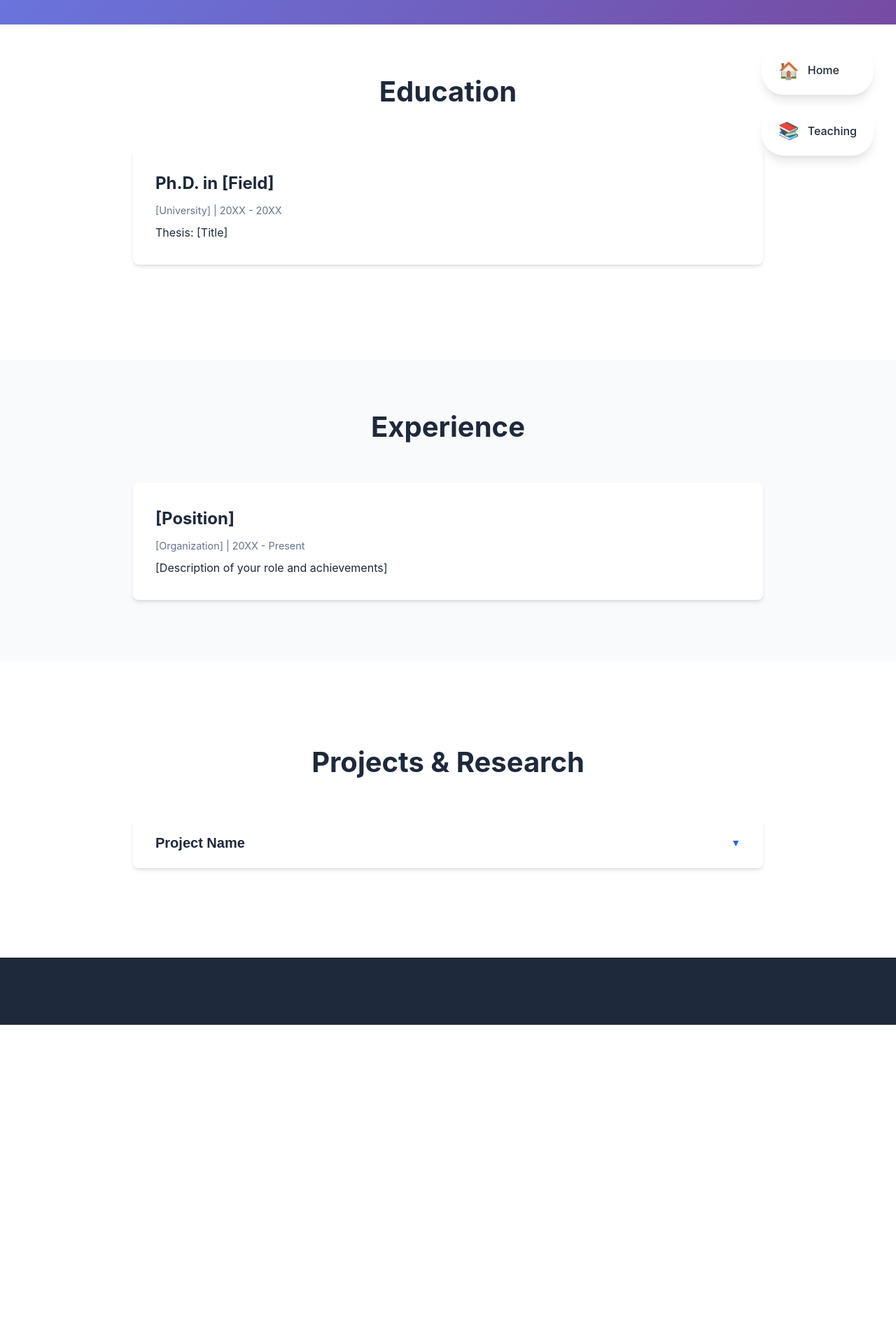
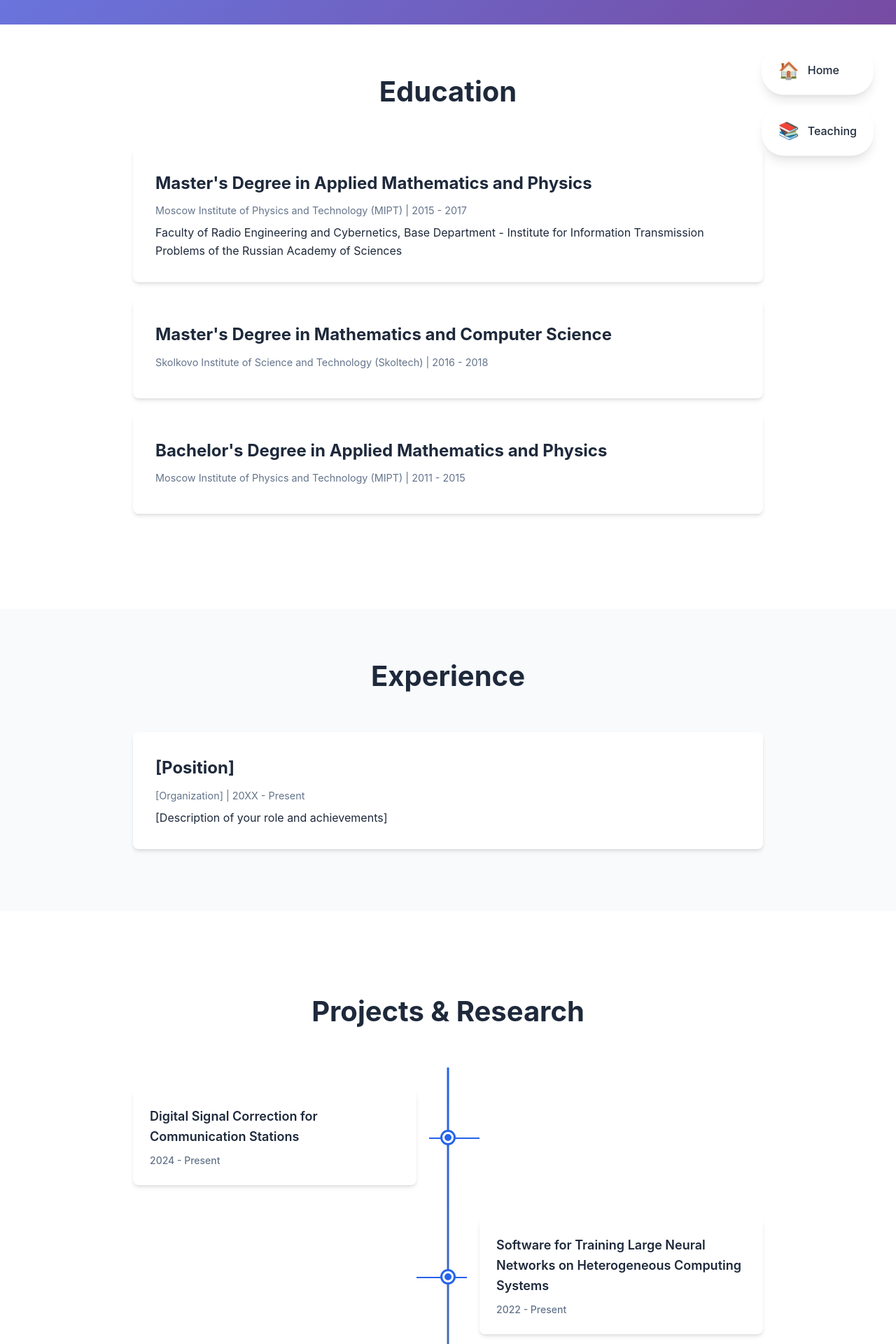
Before and after one commit to glkarpov/glkarpov.github.io, a Jekyll site: the page built from cv.html, in a window 1280 px wide. Shown: the part 306-2226 px from the top of the page at 70% size. Built offline with Jekyll 4.4.1, drawn with Linux system fonts in a browser that asks for light colours; before the commit the page ends 1770 px from its top, so only the background shows below that; some of the changed text lies outside the part shown.

Commit message:
projects filled

```diff
--- /dev/null
+++ b/Gemfile
@@ -0,0 +1,5 @@
+source "https://rubygems.org"
+
+gem "jekyll", "~> 4.3"
+gem "jekyll-seo-tag"
+gem "jekyll-theme-cayman"
--- a/_config.yml
+++ b/_config.yml
@@ -24,11 +24,18 @@
 
 # Education
 education:
-  - degree: "Ph.D. in [Field]"
-    institution: "[University]"
-    period: "20XX - 20XX"
-    description: "Thesis: [Title]"
-  # Add more education entries as needed
+  - degree: "Master's Degree in Applied Mathematics and Physics"
+    institution: "Moscow Institute of Physics and Technology (MIPT)"
+    period: "2015 - 2017"
+    description: "Faculty of Radio Engineering and Cybernetics, Base Department - Institute for Information Transmission Problems of the Russian Academy of Sciences"
+  - degree: "Master's Degree in Mathematics and Computer Science"
+    institution: "Skolkovo Institute of Science and Technology (Skoltech)"
+    period: "2016 - 2018"
+    description: ""
+  - degree: "Bachelor's Degree in Applied Mathematics and Physics"
+    institution: "Moscow Institute of Physics and Technology (MIPT)"
+    period: "2011 - 2015"
+    description: ""
 
 # Experience
 experience:
@@ -40,23 +47,48 @@
 
 # Projects (with details for accordion on CV page)
 projects:
-  - title: "Project Name"
-    description: "Brief description of the project"
+  - title: "Digital Signal Correction for Communication Stations"
+    description: "Engineering-research project on correction of digital signals received by communication stations"
+    period: "2024 - Present"
     details: |
-      ## Detailed Description
+      ## Project Overview
 
-      This is a more detailed description that will appear when the accordion is expanded.
-      You can use **markdown** here!
+      Special types of interference arriving at the antenna complicate the reception and decoding of useful subscriber signals. The goal of the project is to develop a machine learning model that effectively predicts interference and has a small number of parameters for online deployment at the base station.
 
-      - Feature 1
-      - Feature 2
-      - Feature 3
+      ## Responsibilities
 
-      You can add as much detail as you want here.
-    url: "https://project-url.com"
-    github: "https://github.com/username/project"
-    tags: ["Python", "Machine Learning", "Research"]
-  # Add more projects as needed
+      Research of classical physical and machine learning-based models for interference prediction, efficient implementation of mathematical algorithms in high-level languages, and investigation of computational complexity of different approaches.
+    url: ""
+    github: ""
+    tags: ["Machine Learning", "Signal Processing", "Communications", "Research"]
+  - title: "Software for Training Large Neural Networks on Heterogeneous Computing Systems"
+    description: "Engineering-research project on creating new software for training large neural networks on heterogeneous computing systems"
+    period: "2022 - Present"
+    details: |
+      ## Project Overview
+
+      Development of new software platform for training large neural networks on heterogeneous computing systems.
+
+      ## Responsibilities
+
+      Conducting experiments on computational efficiency of the new approach, writing mathematical code in languages of different levels, and creating machine learning models on the new platform.
+    url: ""
+    github: ""
+    tags: ["Deep Learning", "High Performance Computing", "Software Development", "Research"]
+  - title: "Performance Research of Sparse Linear System Solver"
+    description: "Engineering-research project on investigating the performance of a sparse linear system solver in a commercial optimization package"
+    period: "2020 - 2022"
+    details: |
+      ## Project Overview
+
+      Research project focused on investigating the performance of a sparse linear system solver as part of a commercial optimization package.
+
+      ## Responsibilities
+
+      Development of experimental framework, analysis of mathematical components, and independent implementation of fragments of new algorithms in C++.
+    url: ""
+    github: ""
+    tags: ["Numerical Methods", "C++", "Optimization", "Research"]
 
 # Resources & Links
 resources:
--- a/assets/css/main.css
+++ b/assets/css/main.css
@@ -533,6 +533,133 @@
     margin-bottom: 0.5rem;
 }
 
+/* Timeline Styles */
+.timeline-container {
+    max-width: 900px;
+    margin: 3rem auto;
+    position: relative;
+    padding: 2rem 0;
+}
+
+.timeline-container::before {
+    content: '';
+    position: absolute;
+    left: 50%;
+    top: 0;
+    bottom: 0;
+    width: 3px;
+    background: linear-gradient(to bottom, var(--primary-color), var(--secondary-color));
+    transform: translateX(-50%);
+}
+
+.timeline-item {
+    position: relative;
+    margin-bottom: 3rem;
+    display: flex;
+    align-items: center;
+}
+
+.timeline-item:nth-child(odd) {
+    flex-direction: row;
+}
+
+.timeline-item:nth-child(even) {
+    flex-direction: row-reverse;
+}
+
+.timeline-content {
+    width: 45%;
+    background: white;
+    padding: 1.5rem;
+    border-radius: 0.5rem;
+    box-shadow: var(--shadow);
+    transition: transform 0.3s ease, box-shadow 0.3s ease;
+}
+
+.timeline-content:hover {
+    transform: translateY(-4px);
+    box-shadow: var(--shadow-lg);
+}
+
+.timeline-item:nth-child(odd) .timeline-content {
+    margin-right: auto;
+}
+
+.timeline-item:nth-child(even) .timeline-content {
+    margin-left: auto;
+}
+
+.timeline-title {
+    font-size: 1.125rem;
+    font-weight: 600;
+    color: var(--text-color);
+    margin-bottom: 0.5rem;
+}
+
+.timeline-period {
+    font-size: 0.875rem;
+    color: var(--text-light);
+    font-weight: 500;
+}
+
+.timeline-dot {
+    position: absolute;
+    left: 50%;
+    transform: translateX(-50%);
+    width: 16px;
+    height: 16px;
+    background: var(--primary-color);
+    border: 3px solid white;
+    border-radius: 50%;
+    box-shadow: 0 0 0 3px var(--primary-color), var(--shadow);
+    z-index: 10;
+}
+
+.timeline-line {
+    position: absolute;
+    top: 50%;
+    width: 8%;
+    height: 2px;
+    background: var(--primary-color);
+    z-index: 5;
+}
+
+.timeline-item:nth-child(odd) .timeline-line {
+    right: 45%;
+    left: auto;
+}
+
+.timeline-item:nth-child(even) .timeline-line {
+    left: 45%;
+    right: auto;
+}
+
+/* Responsive Timeline */
+@media (max-width: 768px) {
+    .timeline-container::before {
+        left: 1.5rem;
+    }
+
+    .timeline-item {
+        flex-direction: row !important;
+        padding-left: 3rem;
+    }
+
+    .timeline-content {
+        width: 100%;
+        margin: 0 !important;
+    }
+
+    .timeline-dot {
+        left: 1.5rem;
+        transform: translateX(-50%);
+    }
+
+    .timeline-line {
+        display: none;
+    }
+}
+
 /* Animations */
 @keyframes fadeInUp {
     from {
--- a/cv.html
+++ b/cv.html
@@ -82,6 +82,23 @@
     <section class="cv-section">
         <div class="container">
             <h2>Projects & Research</h2>
+
+            <!-- Timeline -->
+            <div class="timeline-container">
+                {% for project in site.projects %}
+                {% if project.period %}
+                <div class="timeline-item">
+                    <div class="timeline-content">
+                        <div class="timeline-title">{{ project.title }}</div>
+                        <div class="timeline-period">{{ project.period }}</div>
+                    </div>
+                    <div class="timeline-dot"></div>
+                    <div class="timeline-line"></div>
+                </div>
+                {% endif %}
+                {% endfor %}
+            </div>
+
             <div class="accordion-container">
                 {% for project in site.projects %}
                 <div class="accordion-item">
```
